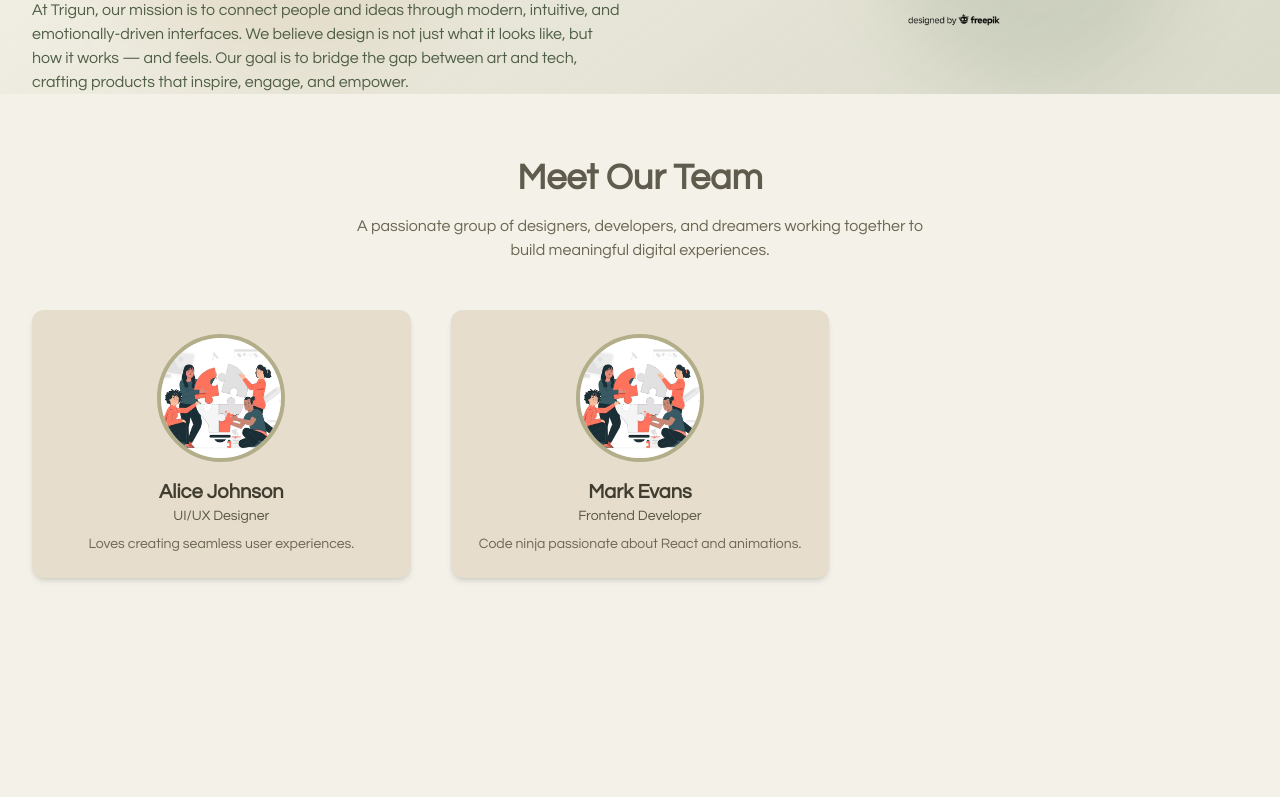
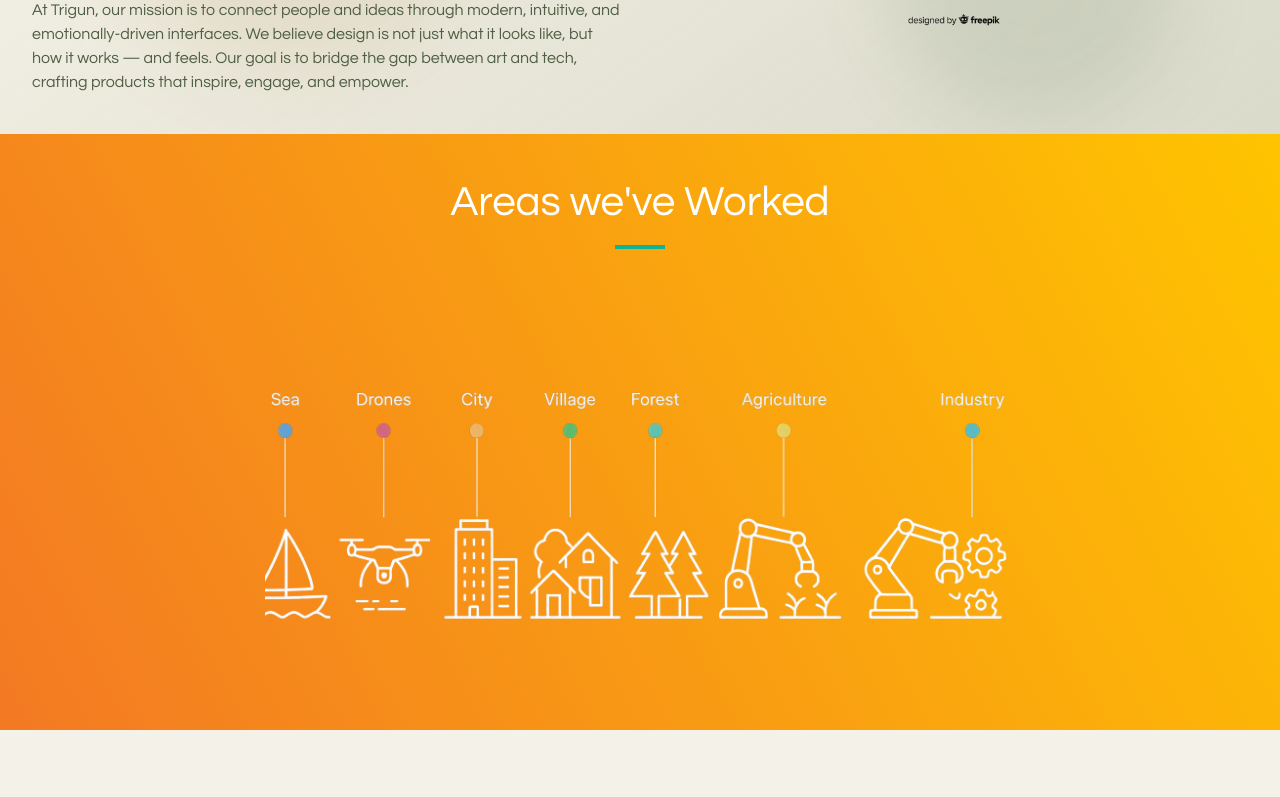
Before and after one commit to arnav7897/TRIGUN_robotics_web_demo, a React (Vite) app: page / in a window 1280 px wide. Shown: the part 1200-1997 px from the top of the page. Built offline with nearby package versions, Linux system fonts and the light colour scheme.

Commit message:
minor ui changes added our field

```diff
--- a/src/components/About.jsx
+++ b/src/components/About.jsx
@@ -1,6 +1,7 @@
 import React, { useEffect, useState } from "react";
 import { motion } from "framer-motion";
 import teamData from "../data/ourteam";
+import './about.css'
 const AboutMission = () => {
   const [scrollY, setScrollY] = useState(0);
 
@@ -21,7 +22,7 @@ const AboutMission = () => {
   return (
     <>
       <section
-        className="about-section w-full flex items-center justify-center font-poppins overflow-hidden relative px-8"
+        className="about-section w-full flex items-center justify-center font-poppins overflow-hidden relative px-8 pb-10"
         style={backgroundStyle}
       >
         {/* Animated Blobs */}
@@ -96,6 +97,28 @@ const AboutMission = () => {
         </div>
       </section>
 
+      <section id="focus-areas" className="features-wraper" style={{ padding: '1px' }}>
+        <div className="features-wraper-head">
+          <div className="section-heading">
+            <h2>Areas we've Worked</h2>
+          </div>
+        </div>
+
+        <div className="container">
+          <div className="row justify-center">
+            <div className="col-sm-12">
+              <img className="trigun_contribution_areas_image"
+                src="src/assets/trigun_contribution_areas.png"
+                alt="Trigun product industries+"
+                width="100%"
+                style={{ marginTop: '-60px' }}
+              />
+            </div>
+          </div>
+        </div>
+      </section>
+
+
       <section className="w-full min-h-screen bg-[#F4F1E8] py-16 px-8">
         <div className="max-w-7xl mx-auto text-center">
           <h2 className="text-4xl font-bold text-[#5F5B4D] mb-4">Meet Our Team</h2>
--- a/src/components/Contact.css
+++ b/src/components/Contact.css
@@ -40,7 +40,7 @@ textarea{
 }
 @media screen and (max-width: 600px) {
     input, .form-field textarea{
-        width: 80vw;
+        width: 70vw;
         padding: 5px;
         font-size: 20px;
     }
--- a/src/components/Hero.jsx
+++ b/src/components/Hero.jsx
@@ -31,7 +31,7 @@ const Hero = () => {
 
   return (
     <>
-      <div className="absolute top-12 left-12 mt-30 z-0">
+      <div className="svg_animated absolute top-12 left-12 mt-30 z-0">
         <Loader />
       </div>
       <section className="w-full h-screen spacer layer5 flex items-center justify-center">
--- a/src/components/about.css
+++ b/src/components/about.css
@@ -12,10 +12,6 @@
     display: block;
     width: calc(107% + 1.3px);
     height: 180px;
-}
-
-.about-section{
-    height: 100vh;
 }
 
 .custom-shape-divider-top-1743265266 .shape-fill {
@@ -52,6 +48,56 @@
     animation-timeline: view(auto auto);
 }
 
+.features-wraper {
+    background-color: #f37923;
+    background-image: linear-gradient(62deg, #f37923 0%, #ffc400 100%);
+    color: #fff;
+}
+
+.features-wraper-head h2 {
+    text-align: center;
+    margin-bottom: 0;
+    font-size: 42px;
+}
+
+
+.features-wraper-head {
+    margin-bottom: 40px;
+}
+.section-heading::after {
+    content: "";
+    position: absolute;
+    bottom: 0;
+    left: 0;
+    right: 0;
+    width: 50px;
+    height: 4px;
+    background-color: #0eb493;
+    margin: 0 auto;
+}
+
+.section-heading {
+    position: relative;
+    padding-bottom: 15px;
+    margin: 36px 0;
+}
+
+.container {
+    padding-right: 15px;
+    padding-left: 15px;
+    margin-right: auto;
+    margin-left: auto;
+}
+
+.row {
+    display: flex;
+    flex-wrap: wrap;
+}
+
+.trigun_contribution_areas_image{
+    height: 500px;
+}
+
 @keyframes autoshowAnimation {
     from{
             opacity: 0;
@@ -76,8 +122,14 @@
     }
 }
 
-@media screen and (max-width: 600px) {
+@media screen and (max-width: 700px) {
     .about-section{
         height: auto;
     }
+    .trigun_contribution_areas_image{
+        height: 350px;
+    }
+    .features-wraper-head h2 {
+        font-size: 32px;
+    }
   }
--- a/src/components/hero.css
+++ b/src/components/hero.css
@@ -12,6 +12,11 @@
   }
 
   @media screen and (max-width: 700px) {
+
+    .svg_animated{
+      display: none;
+    }
+
     .product-section{
       flex-direction: column;
       height: auto;
@@ -20,8 +25,6 @@
     .product{
       width: 90%;
     }
-  }
-  @media screen and (max-width: 700px) {
     .upper-text{
       font-size: 50px;
     }
```
Also changed, not shown: src/assets/trigun_c.png (added), src/assets/trigun_contribution_areas.png (added).
